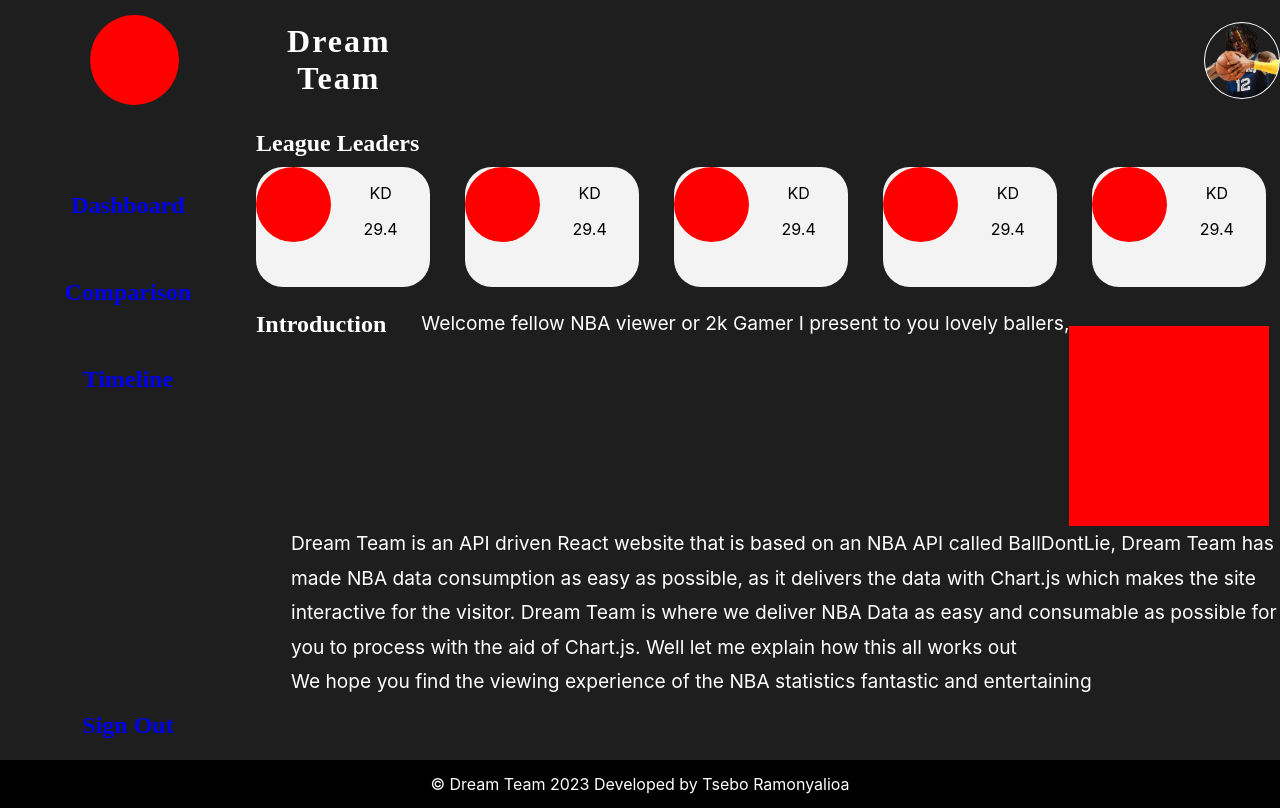
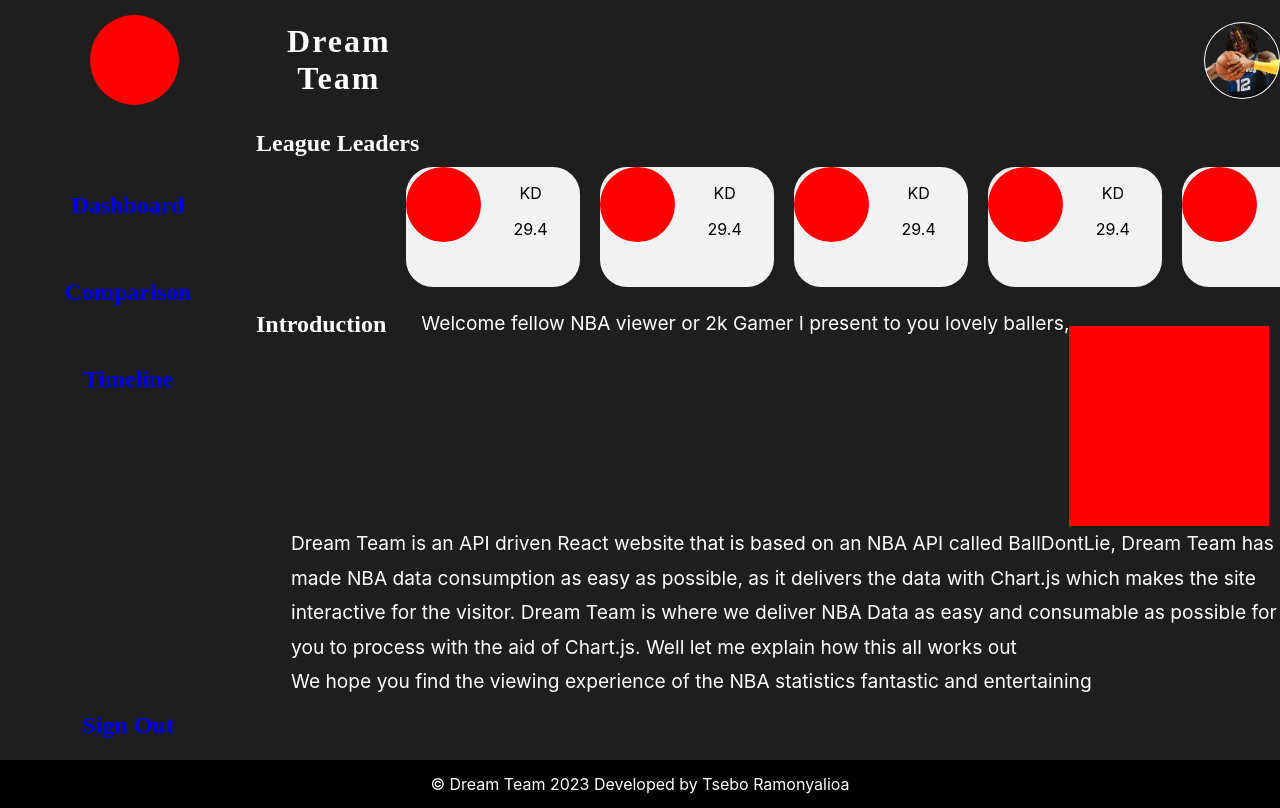
Before and after one commit to Tsebo200/Dream-Team, a React (Create React App) app: page / in a window 1280 px wide. Built offline with nearby package versions, Linux system fonts and the light colour scheme.

Commit message:
horizontal slider working
Need to fix the spacing

```diff
--- a/src/Pages/Landing.jsx
+++ b/src/Pages/Landing.jsx
@@ -17,7 +17,6 @@ const Landing = () => {
         <h2 className="leagueLeadersText">League Leaders</h2>
             <div className="cardScrollContainer">
                 {leagueLeaders.map((number) => {
-
                     return (
                     <>
                     <div className="cardContainer">
--- a/src/Sass/styles.sass
+++ b/src/Sass/styles.sass
@@ -102,11 +102,13 @@ h4
             // transform-origin: right top
             // overflow-y: hidden
             // overflow-x: scroll
-            overflow: auto
-            white-space:nowrap
+            // overflow: auto
+            // white-space:nowrap
             // background: #D9D9D9
             // background: 464646
-            float: left
+            overflow: auto
+            white-space: nowrap
+            // float: left
 
         .cardContainer
             width: 17%
@@ -114,7 +116,9 @@ h4
             display: inline-block
             border-radius: 27px
             background: #F3F3F3
-            float: left
+            margin-left: 10px
+            margin-right: 10px
+            // float: left
 
             .playerIcon
                 width: 75px
```
